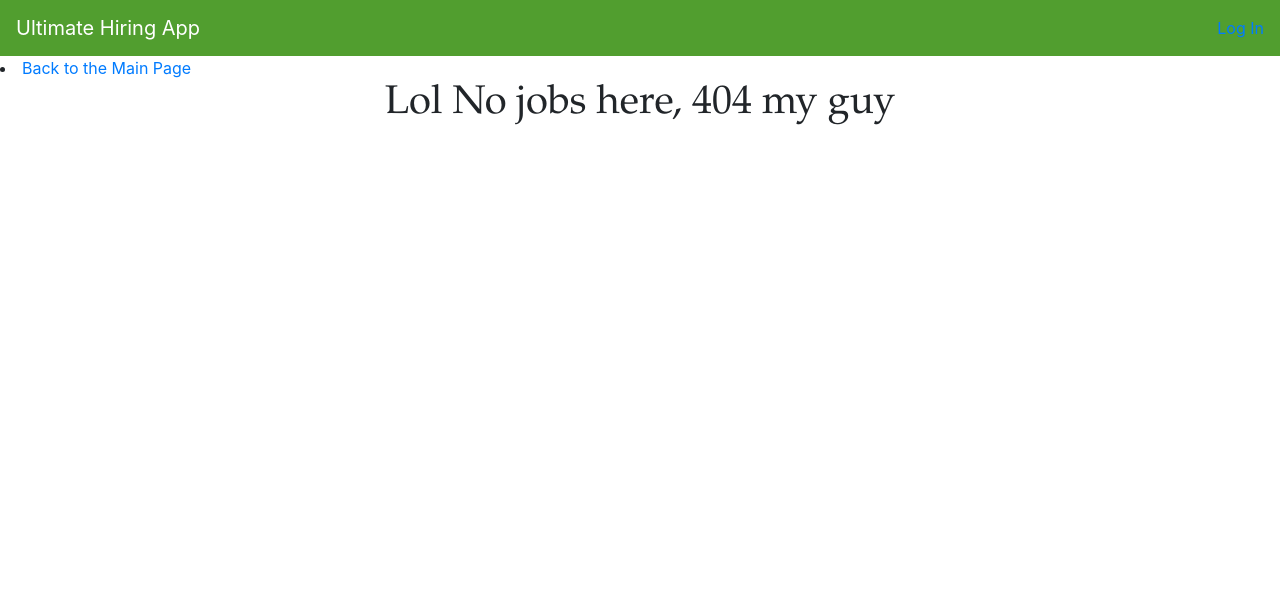
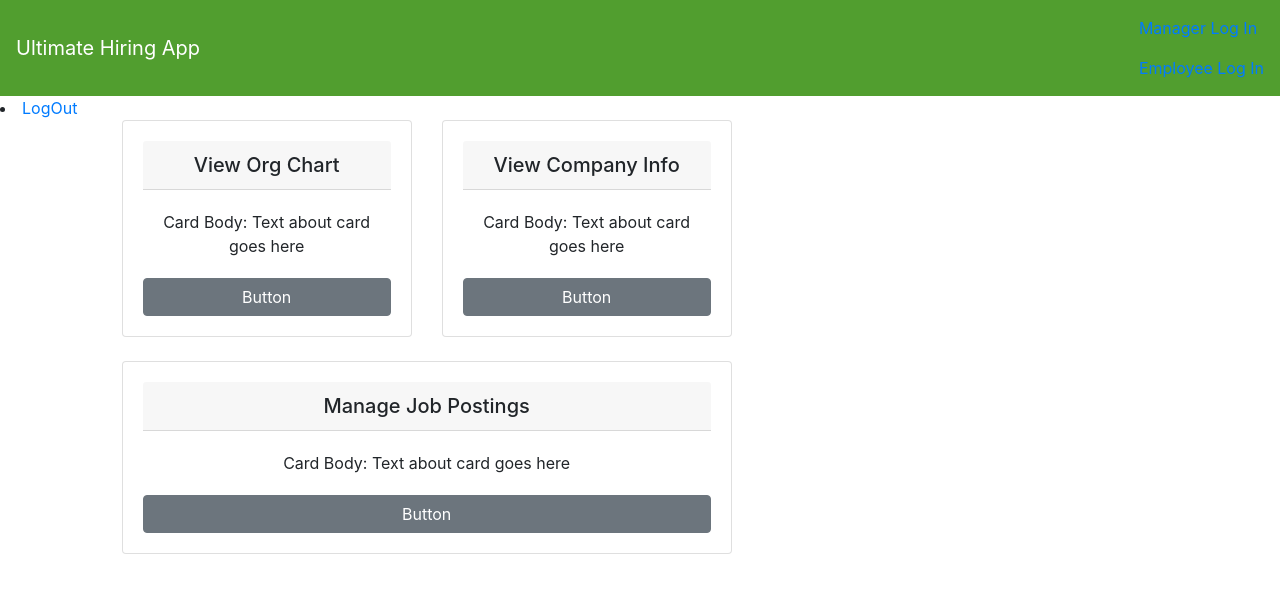
Before and after one commit to libowen203/320-team-4, a React (Create React App) app in the folder ultimate-hiring-app/: page /EmployeeView in a window 1280 px wide. Before the commit this address had no page. Shown: the top 592 px of the page. Built offline with nearby package versions, Linux system fonts and the light colour scheme.

Commit message:
Added Employee Dash

```diff
--- a/ultimate-hiring-app/src/client/App.js
+++ b/ultimate-hiring-app/src/client/App.js
@@ -5,6 +5,7 @@ import Menu from './Components/Menu';
 import PublicView from './Pageviews/PublicView';
 import ManagerView from './Pageviews/ManagerView';
 import ErrorPage from './Pageviews/ErrorPage';
+import EmployeeView from "./Pageviews/EmployeeView";
 
 class App extends Component {
     render() {
@@ -17,6 +18,7 @@ class App extends Component {
             <Switch>
               <Route exact path="/" component ={PublicView}/>
               <Route exact path="/ManagerView" component= {ManagerView}/>
+                <Route exact path="/EmployeeView" component= {EmployeeView}/>
               <Route component= {ErrorPage}/>
             </Switch>
             </main>
--- /dev/null
+++ b/ultimate-hiring-app/src/client/Components/EmployeeDash.js
@@ -0,0 +1,31 @@
+import React, { Component } from 'react';
+import { Container, Row, Col } from 'reactstrap';
+
+import OrgChartCard from "./OrgChartCard";
+import CompInfoCard from "./CompInfoCard";
+import ManPostingsCard from "./ManPostingsCard";
+
+class EmployeeDash extends Component {
+
+    render () {
+        return (
+            <Container fluid>
+                <Row>
+                    <Col sm="12" md={{size: 6, offset: 1}}>
+                        <Row>
+                            <Col> <OrgChartCard /> </Col>
+                            <Col> <CompInfoCard /> </Col>
+                        </Row>
+                        <br/>
+                        <Row>
+                            <Col> <ManPostingsCard /> </Col>
+                        </Row>
+                    </Col>
+                </Row>
+            </Container>
+        )
+
+    }
+}
+
+export default EmployeeDash;
--- a/ultimate-hiring-app/src/client/Components/Menu.js
+++ b/ultimate-hiring-app/src/client/Components/Menu.js
@@ -15,14 +15,15 @@ class Menu extends Component {
             <Nav className="ml-auto" navbar>
               {this.LoggedIn ? (
                   <NavItem>
-              <NavLink href="/"> Log Out </NavLink>
-             {/*{this.setState({notLoggedIn: false})}*/}
+                    <NavLink href="/" onClick={this.setState({LoggedIn: false})}> Log Out </NavLink>
                   </NavItem>
               ) : (
+
                   <NavItem>
-            <NavLink href="/managerview"> Log In </NavLink>
-            {/*{this.setState({notLoggedIn: true})}*/}
+                    <NavLink href="/managerview" > Manager Log In </NavLink>
+                    <NavLink href="/employeeview" > Employee Log In </NavLink>
                   </NavItem>
+
               )}
           </Nav>
         </Navbar>
--- /dev/null
+++ b/ultimate-hiring-app/src/client/Pageviews/EmployeeView.js
@@ -0,0 +1,23 @@
+import React, {Component} from 'react';
+import ManagerDash from '../Components/ManagerDash';
+import LogOutButton from '../Components/LogOutButton';
+import EmployeeDash from "../Components/EmployeeDash";
+
+class EmployeeView extends Component{
+    render(){
+        return (
+            <div>
+                <header>
+                    <LogOutButton/>
+                </header>
+                <div className="Postings">
+                    <EmployeeDash />
+                    <br></br>
+                    <br></br>
+                </div>
+            </div>
+        );
+    }
+}
+
+export default EmployeeView;
```
Lines whose indentation alone changed are shown as unchanged.
